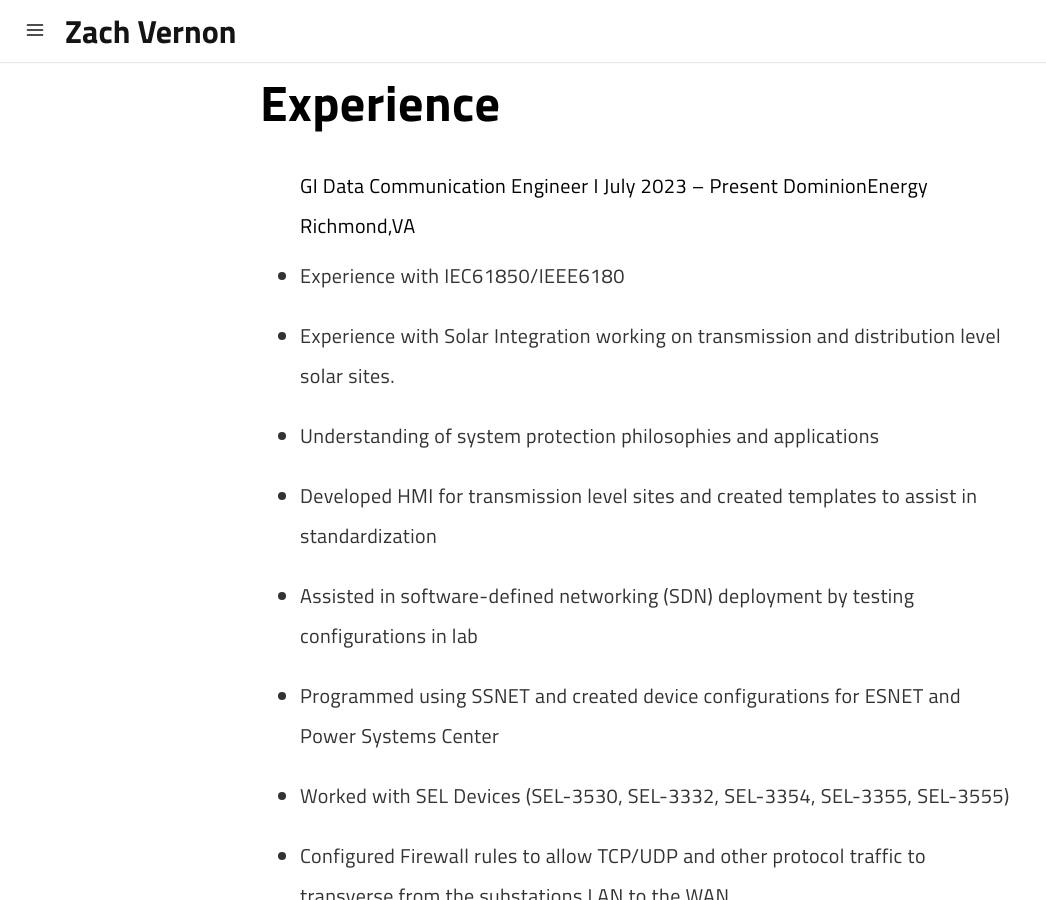
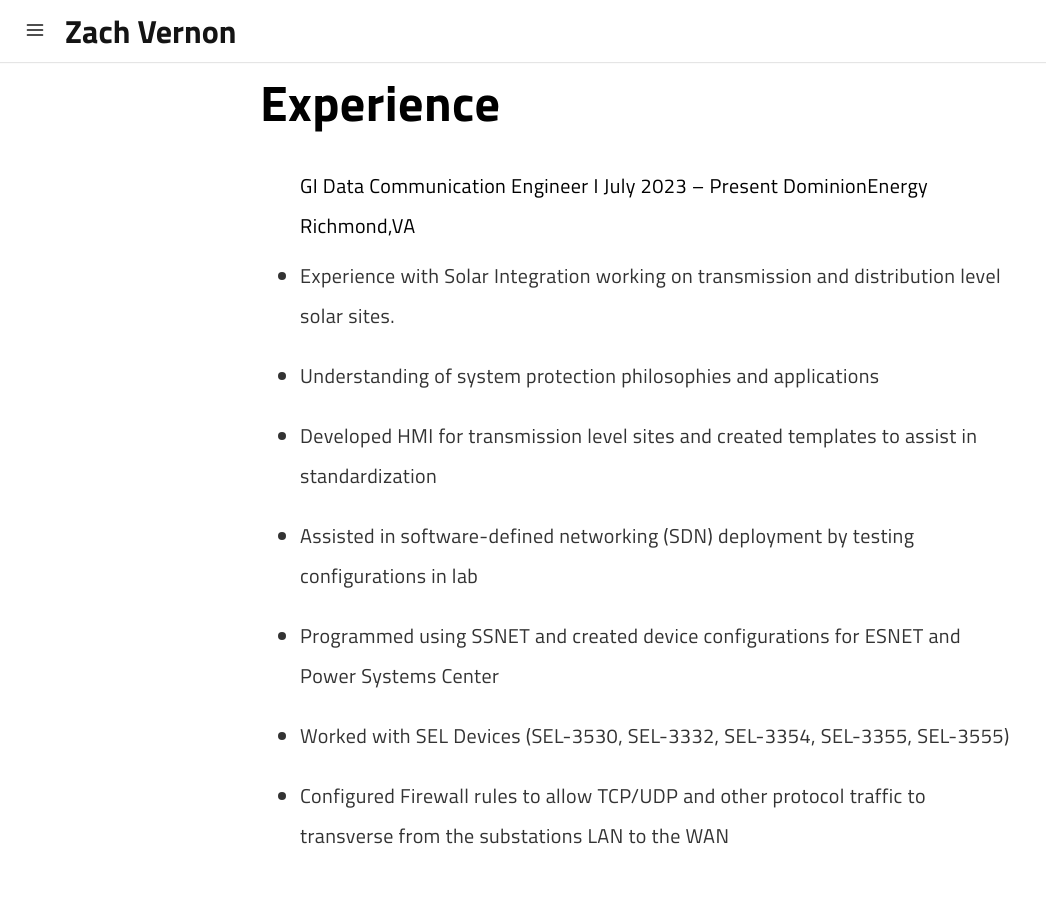
Before and after one commit to z-vernon/z-vernon.github.io, a Jekyll site: the page built from pages/experience.md, in a window 1280 px wide and 900 px high, scrolled down 432 px. Shown: the whole window, without its empty margins (0-1046 px from the left). Built offline with Jekyll 4.4.1, drawn with Linux system fonts in a browser that asks for light colours; a script that is not in the unit is left out.

Commit message:
Update experience.md

```diff
--- a/pages/experience.md
+++ b/pages/experience.md
@@ -15,7 +15,6 @@ permalink: /experience
 GI Data Communication Engineer I
 July 2023 – Present
 DominionEnergy Richmond,VA
-<li>Experience with IEC61850/IEEE6180 </li>
 <li>Experience with Solar Integration working on transmission and distribution level solar sites.</li>
 <li>Understanding of system protection philosophies and applications</li>
 <li>Developed HMI for transmission level sites and created templates to assist in standardization</li>
```
